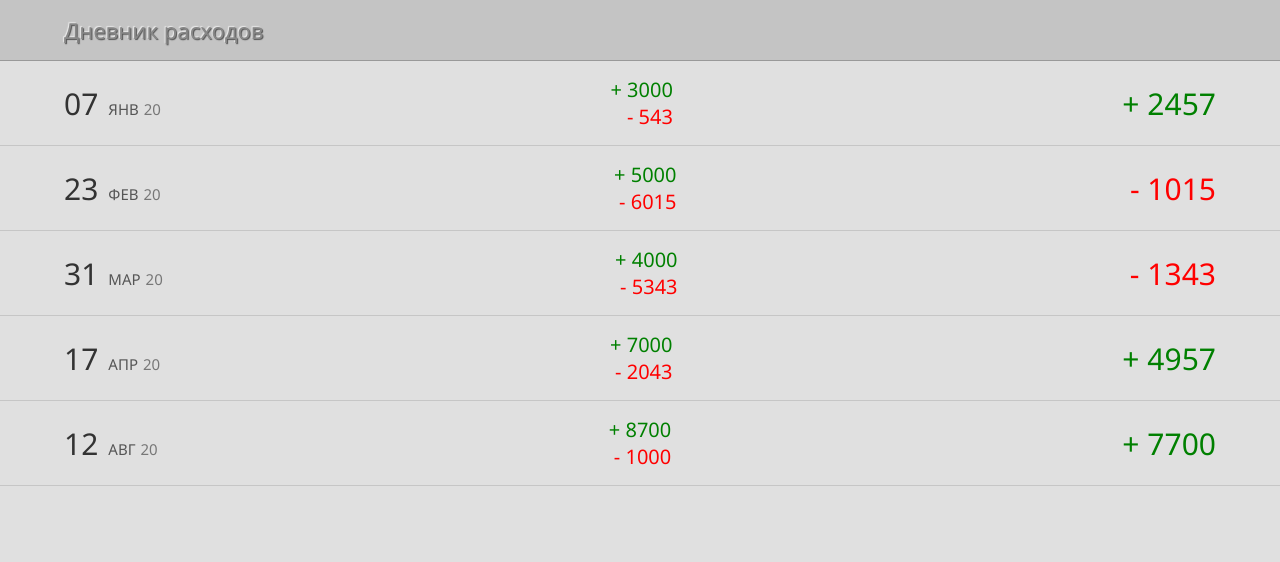
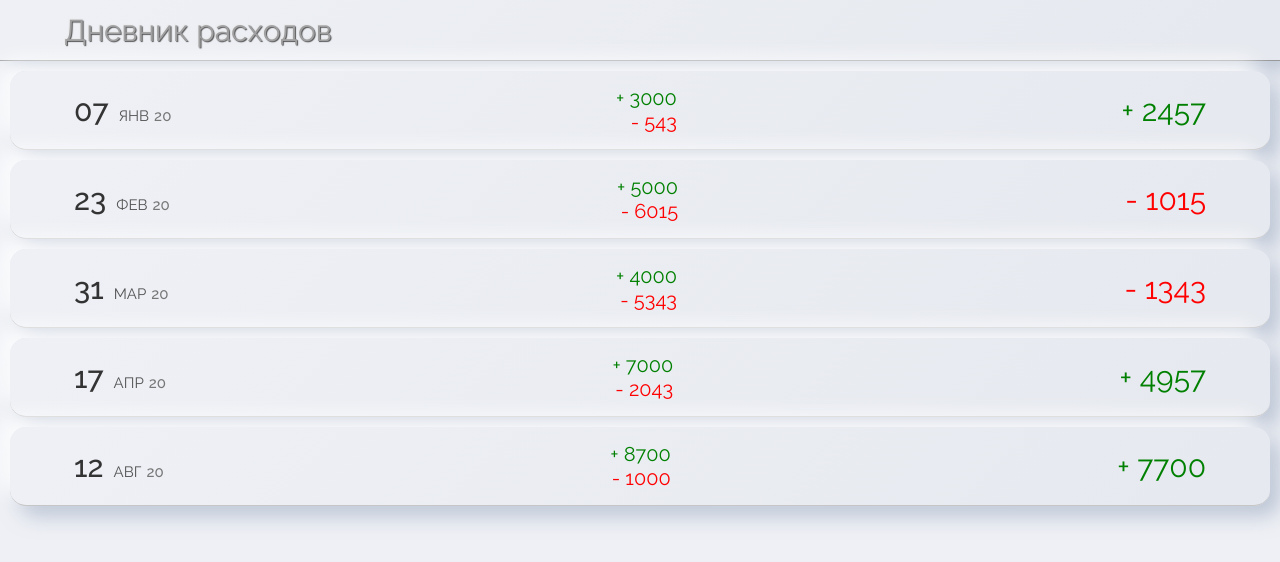
Before and after one commit to RinatYR/day-app, a React (Create React App) app: page / in a window 1280 px wide. Shown: the top 562 px of the page. Built offline with nearby package versions, Linux system fonts and the light colour scheme.

Commit message:
заменил цвет фона, шрифт и дизайн элементов карточки

```diff
--- a/src/header/Header.css
+++ b/src/header/Header.css
@@ -1,14 +1,17 @@
 .header{
     background: #c4c4c4;
     height: 60px;
-    color: #888888;
+    color: #a0a0a2;
     display: flex;
     align-items: center;
     padding: 0 5%;
     border-bottom: 1px solid #999;
     text-shadow: 1px 1px 1px #555, -1px -1px 1px #eaeaea;
+    /* border-radius:0 0 16px 16px; */
+    background: linear-gradient(134.17deg, #EEF0F5 4.98%, #E6E9EF 94.88%);
+    box-shadow: -12px -12px 20px rgba(255, 255, 255, 0.8), 10px 10px 20px rgba(166, 180, 200, 0.7);
 }
 .header__title{
-    font-size: 22px;
+    font-size: 30px;
     font-weight: 400;
 }
--- a/src/index.css
+++ b/src/index.css
@@ -1,7 +1,10 @@
+@import url('https://fonts.googleapis.com/css2?family=Raleway:wght@300;400;500;600;700;800;900&display=swap');
+
 body {
   margin: 0;
-  font-family: 'Segoe UI', 'Roboto', 'Oxygen',
+  /* font-family: 'Segoe UI', 'Roboto', 'Oxygen',
     'Ubuntu', 'Cantarell', 'Fira Sans', 'Droid Sans', 'Helvetica Neue',
-    sans-serif;
-  background: #e0e0e0;
+    sans-serif; */
+    font-family: 'Raleway', sans-serif;
+  background: #EEF0F5;
 }
--- a/src/pay-item/PayItem.css
+++ b/src/pay-item/PayItem.css
@@ -4,6 +4,11 @@
     align-items: center;
     padding: 15px 5%;
     border-bottom: 1px solid #c6c6c6;
+    border-radius: 16px;
+    background: linear-gradient(134.17deg, #EEF0F5 4.98%, #E6E9EF 94.88%);
+    box-shadow: -12px -12px 20px rgba(255, 255, 255, 0.8), 10px 10px 20px rgba(166, 180, 200, 0.7);
+
+    margin: 10px;
 }
 .pay-item__date{
     display: flex;
```
